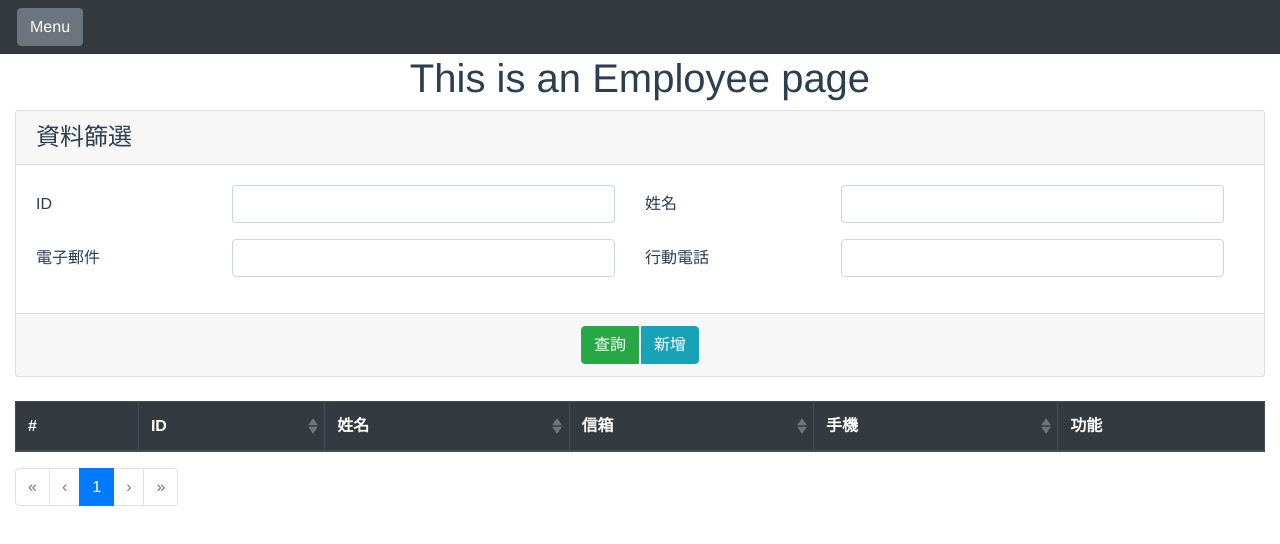
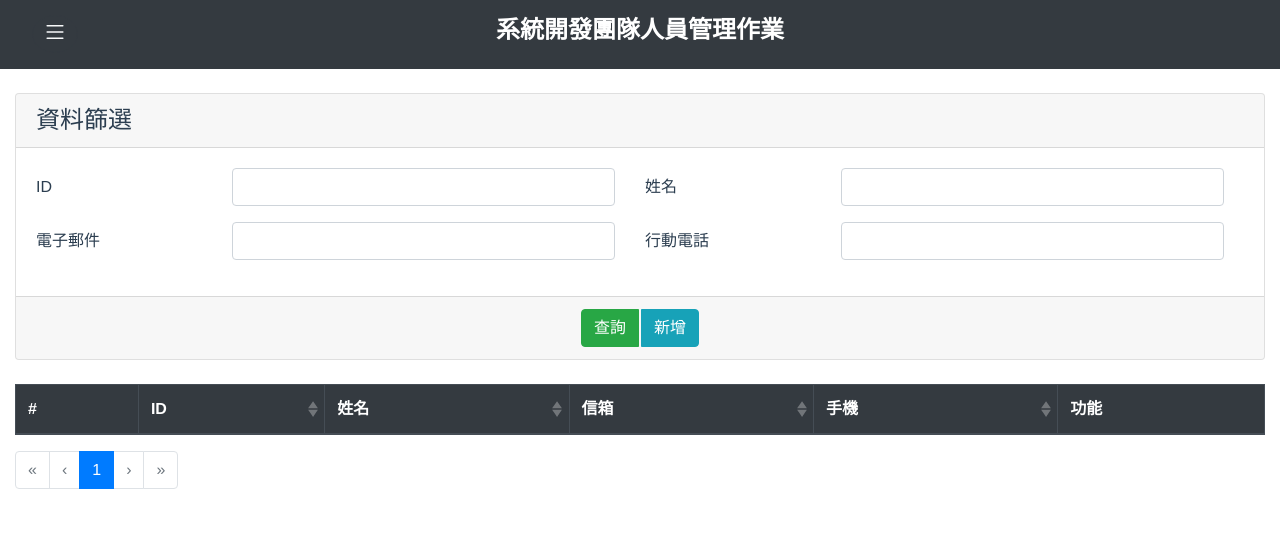
Before and after one commit to pojen666/bootstrap-vue-demo, a Vue app: page /employee in a window 1280 px wide. Shown: the top 544 px of the page. Built offline with nearby package versions, Linux system fonts and the light colour scheme.

Commit message:
add basic vuex for web title

```diff
--- a/package.json
+++ b/package.json
@@ -15,7 +15,8 @@
     "vue": "^2.6.11",
     "vue-axios": "^3.2.4",
     "vue-router": "^3.2.0",
-    "vuelidate": "^0.7.6"
+    "vuelidate": "^0.7.6",
+    "vuex": "^3.6.2"
   },
   "devDependencies": {
     "@vue/cli-plugin-babel": "~4.5.0",
--- a/src/App.vue
+++ b/src/App.vue
@@ -1,13 +1,22 @@
 <template>
   <div id="app">
-    <b-navbar type="dark" variant="dark">
-      <b-navbar-nav>
-        <b-button v-b-toggle.main-sidebar>Menu</b-button>
+    <b-navbar type="dark" variant="dark" fixed="top" :sticky="true">
+      <b-navbar-nav class="w-100">
+        <li class="col-4 no-padding-left d-flex align-items-center">
+          <b-button variant="dark" class="align-items-center rounded-circle" v-b-toggle.main-sidebar>
+            <b-icon icon="list" scale="1.25" variant="light"></b-icon>
+          </b-button>
+        </li>
+        <b-nav-item class="col-4 d-flex justify-content-center align-items-center" disabled>
+          <h4 class="font-weight-bold text-white">
+            {{ title }}
+          </h4>
+        </b-nav-item>
       </b-navbar-nav>
     </b-navbar>
     <b-sidebar
       id="main-sidebar"
-      title="Menu"
+      title="選單"
       backdrop
       bg-variant="dark"
       text-variant="light"
@@ -15,11 +24,11 @@
     >
       <b-list-group>
         <b-list-group-item class="side-menu-list-item">
-          <router-link class="text-light" to="/">Home</router-link>
+          <router-link class="text-light" to="/">首頁</router-link>
         </b-list-group-item>
         <b-list-group-item class="side-menu-list-item text-light">
           <router-link class="text-light" :to="{ name: 'Employee' }"
-            >Member
+            >系統開發團隊人員管理作業
           </router-link>
         </b-list-group-item>
       </b-list-group>
@@ -29,16 +38,21 @@
 </template>
 
 <script>
-import Vue from 'vue';
-import { SidebarPlugin, NavbarPlugin, ListGroupPlugin } from 'bootstrap-vue';
+import Vue from 'vue'
+import { SidebarPlugin, NavbarPlugin, ListGroupPlugin, IconsPlugin } from 'bootstrap-vue'
 
-Vue.use(SidebarPlugin);
-Vue.use(NavbarPlugin);
-Vue.use(ListGroupPlugin);
+Vue.use(IconsPlugin)
+Vue.use(SidebarPlugin)
+Vue.use(NavbarPlugin)
+Vue.use(ListGroupPlugin)
 
 export default {
-  setup() {},
-};
+  computed: {
+    title: function() {
+      return this.$store.getters.title
+    }
+  }
+}
 </script>
 
 
@@ -55,7 +69,11 @@ export default {
 }
 
 .btn {
-  margin-left: 1px!important;
-  margin-right: 1px!important;
+  margin-left: 1px !important;
+  margin-right: 1px !important;
+}
+
+.no-padding-left {
+  padding-left: 0;
 }
 </style>
--- a/src/main.js
+++ b/src/main.js
@@ -7,8 +7,10 @@ import 'bootstrap-vue/dist/bootstrap-vue.css'
 import axios from './axios'
 import VueAxios from 'vue-axios'
 import Vuelidate from 'vuelidate'
+import Vuex from 'vuex'
+import { store } from './store'
 
-
+Vue.use(Vuex)
 Vue.use(Vuelidate)
 Vue.use(BootstrapVue)
 Vue.use(VueAxios, axios)
@@ -17,5 +19,6 @@ Vue.config.productionTip = false
 
 new Vue({
   router,
+  store,
   render: h => h(App)
 }).$mount('#app')
--- /dev/null
+++ b/src/store/index.js
@@ -0,0 +1,11 @@
+import Vue from 'vue'
+import Vuex from 'vuex'
+import webTitle from './modules/webTitle'
+
+Vue.use(Vuex)
+
+export const store = new Vuex.Store({
+    modules: {
+        webTitle
+    }
+})
--- /dev/null
+++ b/src/store/modules/webTitle.js
@@ -0,0 +1,32 @@
+const SET_TITLE = 'SET_TITLE'
+
+const state = function () {
+    return {
+        title: 'Welcome'
+    }
+}
+
+const getters = {
+    title: (state) => {
+        return state.title
+    }
+}
+
+const mutations = {
+    [SET_TITLE]: (state, newTitle) => {
+        state.title = newTitle
+    }
+}
+
+const actions = {
+    setTitle: (context, newTitle) => {
+        context.commit(SET_TITLE, newTitle)
+    }
+}
+
+export default {
+    state,
+    getters,
+    mutations,
+    actions
+}
--- a/src/views/Employee.vue
+++ b/src/views/Employee.vue
@@ -1,7 +1,7 @@
 <template>
   <div>
-    <h1 class="text-center">This is an Employee page</h1>
     <b-form>
+      <br/>
       <div class="col-md-12">
         <b-card no-body>
           <template #header>
@@ -441,6 +441,9 @@ export default {
         this.$bvModal.hide('edit-modal')
       }
     }
+  },
+  created: function() {
+    this.$store.dispatch('setTitle', '系統開發團隊人員管理作業')
   }
 }
 </script>
--- a/src/views/Home.vue
+++ b/src/views/Home.vue
@@ -23,6 +23,8 @@
 <script>
 export default {
   name: 'Home',
-  components: {},
-};
+  created: function() {
+    this.$store.dispatch('setTitle', 'Welcome')
+  }
+}
 </script>
```
Also changed, not shown: 1 other file (tests, documents, lock files or other folders).
